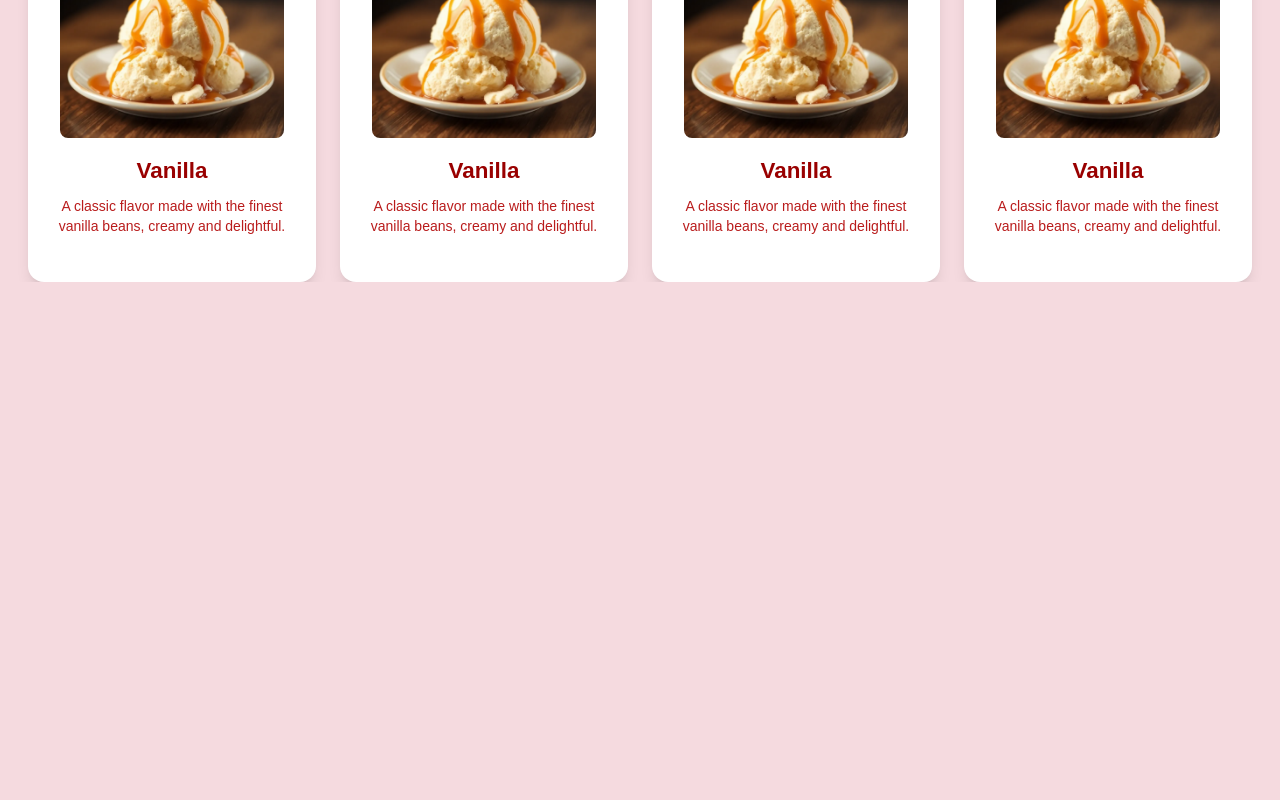
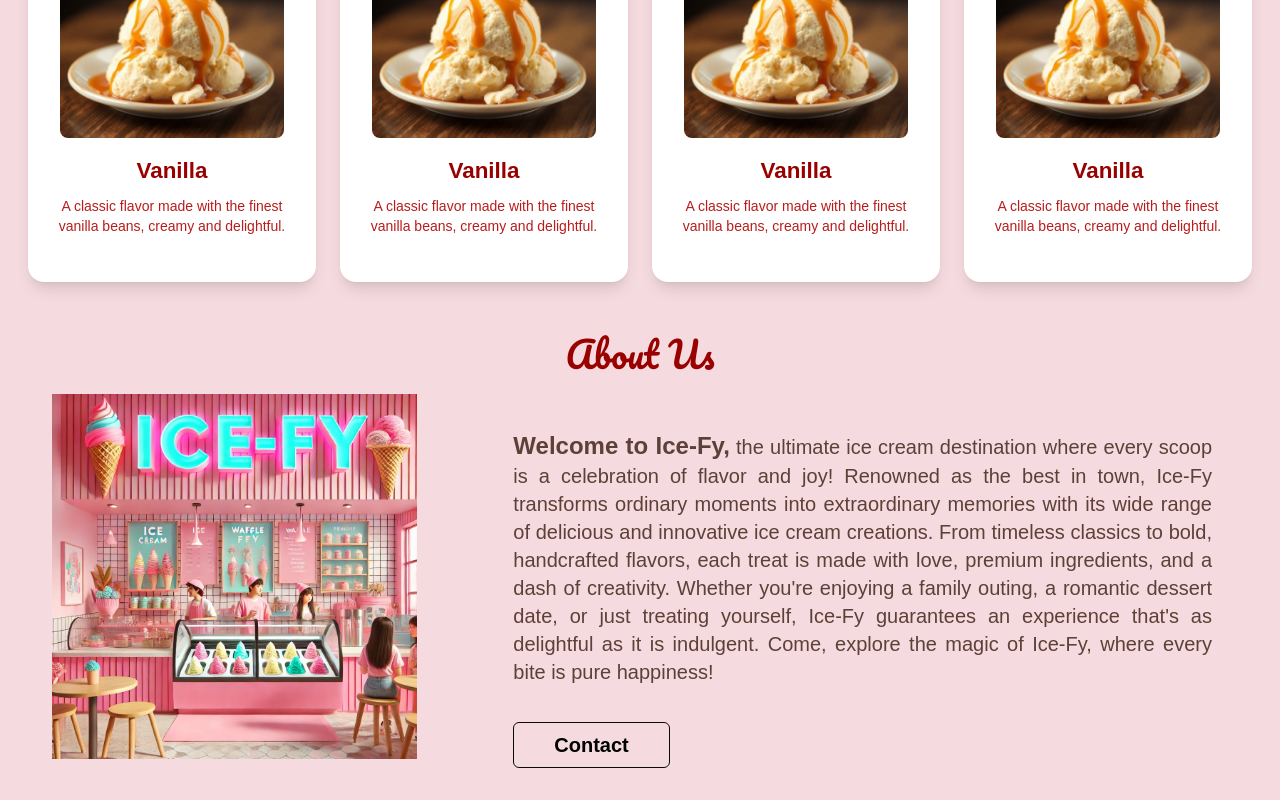
Before and after one commit to ROy259/IceCream, a React (Vite) app: page / in a window 1280 px wide. Shown: the part 1643-2443 px from the top of the page. Before the commit the page ends 1925 px from the top, so only its background shows below. Built offline with nearby package versions, Linux system fonts and the light colour scheme.

Commit message:
about page done

```diff
--- /dev/null
+++ b/src/Components/About.jsx
@@ -0,0 +1,24 @@
+import React from "react";
+import about from '../assets/ice-about.png'
+
+const About = () => {
+  return (
+    <div className="p-8 text-center mt-5">
+      <h1 className="text-4xl font-pacifico text-crimsonRed">About Us</h1>
+      <div className="sm:flex gap-10 mt-5 justify-center ">
+
+         <img src={about} alt="about-img" className="sm:h-1/3 sm:w-1/3 rounded-lg px-5 sm:rounded-lg" />
+            <div className="sm:flex sm:flex-col">
+              <p className="text-justify text-[#5D4037] text-xl m-9 gap-2 font-medium"> <span className="text-2xl font-semibold">Welcome to Ice-Fy,</span> the ultimate ice cream destination where every scoop is a celebration of flavor and joy! Renowned as the best in town, Ice-Fy transforms ordinary moments into extraordinary memories with its wide range of delicious and innovative ice cream creations. From timeless classics to bold, handcrafted flavors, each treat is made with love, premium ingredients, and a dash of creativity. Whether you're enjoying a family outing, a romantic dessert date, or just treating yourself, Ice-Fy guarantees an experience that's as delightful as it is indulgent. Come, explore the magic of Ice-Fy, where every bite is pure happiness!</p>
+
+                <button className="text-black font-semibold text-xl hover:bg-[#990000] hover:text-[#E5E5E5] hover:border-none transition-all ease-linear duration-500 border px-10 border-stone-950 py-2  rounded-md self-start ml-9">Contact</button>
+            </div>
+      </div>
+
+    </div>
+  );
+};
+
+export default About;
+
+// 5D4037
--- a/src/Components/Main.jsx
+++ b/src/Components/Main.jsx
@@ -2,6 +2,7 @@ import React from 'react'
 import Navbar from './Navbar'
 import Home from './Home'
 import Try from './Try'
+import About from './About'
 
 const Main = () => {
   return (
@@ -9,6 +10,7 @@ const Main = () => {
       <Navbar/>
       <Home/>
       <Try/>
+      <About/>
     </div>
   )
 }
--- a/src/Components/Try.jsx
+++ b/src/Components/Try.jsx
@@ -138,7 +138,7 @@ import caramel from "../assets/ice-caramel.png";
 export default function Try() {
   return (
     <>
-      <div className="h-screen">
+      <div className="">
         <h1 className="font-pacifico text-center text-5xl mt-5 text-crimsonRed">
           Ice-cream flavors
         </h1>
```
Also changed, not shown: src/assets/ice-about.png (added).
